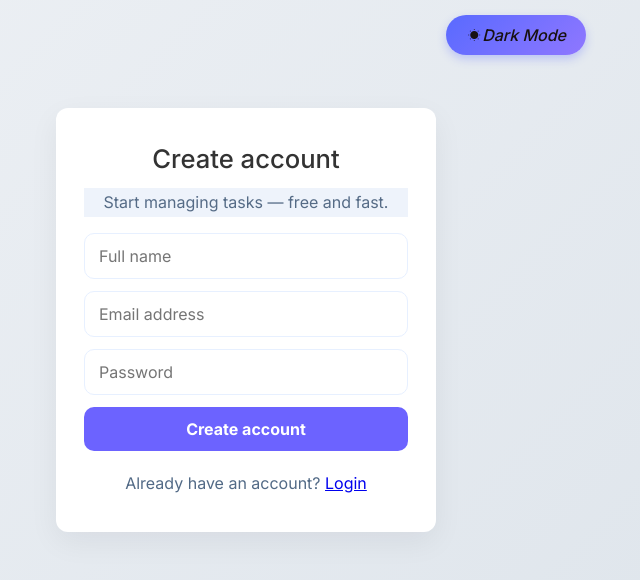
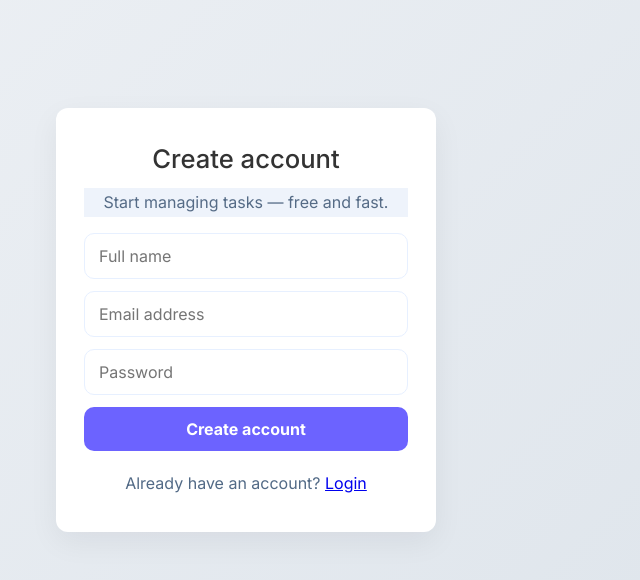
Before and after one commit to deepika5791/task-management-client-app, a React (Vite) app: page /signup in a window 1280 px wide. Shown: the top 580 px of the page, without its empty margins (394-1034 px from the left). Built offline with nearby package versions, Linux system fonts and the light colour scheme.

Commit message:
added color of text

```diff
--- a/src/App.css
+++ b/src/App.css
@@ -13,11 +13,6 @@ body {
   transition: background 0.4s ease, color 0.4s ease;
 }
 
-.dark-mode body {
-  background: linear-gradient(135deg, #121212, #1b1b1b);
-  color: #f1f1f1;
-}
-
 .content-wrapper {
   max-width: 2000px;
   height: 80vh;
@@ -28,12 +23,6 @@ body {
   box-shadow: 0 8px 28px rgba(0, 0, 0, 0.1);
   transition: all 0.4s ease-in-out;
   animation: fadeIn 0.4s ease-in-out;
-}
-
-.dark-mode .content-wrapper {
-  background: #262626;
-  box-shadow: 0 6px 18px rgba(255, 255, 255, 0.04),
-    0 0 35px rgba(130, 130, 130, 0.12), inset 0 0 8px rgba(255, 255, 255, 0.02);
 }
 
 .main-container {
@@ -50,53 +39,6 @@ body {
     opacity: 1;
     transform: translateY(0);
   }
-}
-
-.mode-toggler-btn {
-  position: fixed;
-  top: 15px;
-  right: 300px;
-  padding: 10px 20px;
-  border: none;
-  border-radius: 30px;
-  background: linear-gradient(135deg, #596aff, #8f77ff);
-  color: #181111;
-  font-weight: 500;
-  cursor: pointer;
-  z-index: 1000;
-  box-shadow: 0 4px 10px rgba(89, 106, 255, 0.3);
-  transition: all 0.3s ease;
-}
-
-.mode-toggler-btn:hover {
-  transform: scale(1.05);
-  box-shadow: 0 6px 15px rgba(89, 106, 255, 0.4);
-}
-
-.dark-mode .board-top,
-.dark-mode .task-creator,
-.dark-mode .column {
-  background: #2f2f2f !important;
-  box-shadow: 0 4px 12px rgba(255, 255, 255, 0.05),
-    0 0 25px rgba(140, 140, 140, 0.1);
-  border: 1px solid rgba(255, 255, 255, 0.08);
-}
-
-.dark-mode .column-header {
-  color: white;
-}
-
-.dark-mode input,
-.dark-mode select,
-.dark-mode textarea {
-  background-color: #3b3b3b;
-  color: white;
-  border-color: rgba(255, 255, 255, 0.1);
-}
-
-.dark-mode input::placeholder,
-.dark-mode textarea::placeholder {
-  color: rgba(255, 255, 255, 0.5);
 }
 
 h1 {
--- a/src/App.jsx
+++ b/src/App.jsx
@@ -10,33 +10,10 @@ import "./App.css";
 const App = () => {
   const location = useLocation();
   const hideNavbar = ["/login", "/signup"].includes(location.pathname);
-  const [darkMode, setDarkMode] = useState(() => {
-    return localStorage.getItem("darkMode") === "true";
-  });
-
-  useEffect(() => {
-    localStorage.setItem("darkMode", darkMode);
-    if (darkMode) document.documentElement.classList.add("dark-mode");
-    else document.documentElement.classList.remove("dark-mode");
-  }, [darkMode]);
 
   return (
     <div className="app-container">
       {!hideNavbar && <Navbar />}
-      <button
-        className="mode-toggler-btn"
-        onClick={() => setDarkMode((prev) => !prev)}
-      >
-        {darkMode ? (
-          <>
-            <i class="bi bi-moon-fill">Light Mode</i>
-          </>
-        ) : (
-          <>
-            <i class="bi bi-brightness-low-fill">Dark Mode</i>
-          </>
-        )}
-      </button>
 
       <div className={!hideNavbar ? "content-wrapper" : ""}>
         <main className="main-container">
```
